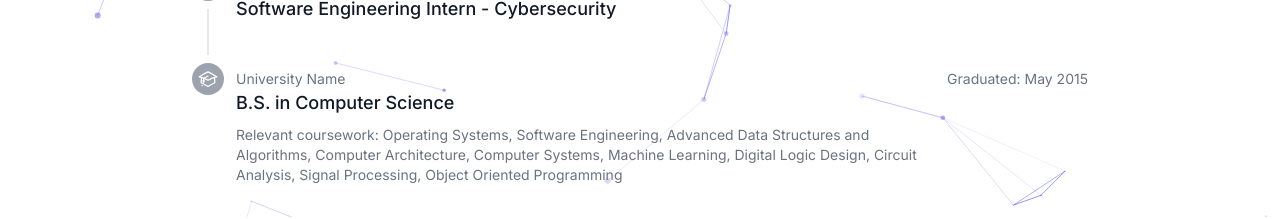
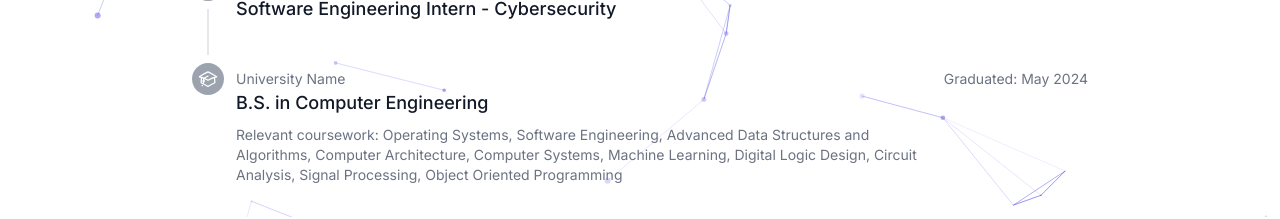
Before and after one commit to Flashy990/my-portfolio, a Next.js app: page /experience in a window 1280 px wide. Shown: the part 423-642 px from the top of the page. Built offline with nearby package versions, Linux system fonts and the light colour scheme.

Commit message:
Update experience page

```diff
--- a/app/experience/page.tsx
+++ b/app/experience/page.tsx
@@ -23,9 +23,9 @@ const experiences = [
     icon: BriefcaseIcon,
   },
   {
-    title: 'B.S. in Computer Science',
+    title: 'B.S. in Computer Engineering',
     company: 'University Name',
-    date: 'Graduated: May 2015',
+    date: 'Graduated: May 2024',
     description: 'Relevant coursework: Operating Systems, Software Engineering, Advanced Data Structures and Algorithms, Computer Architecture, Computer Systems, Machine Learning, Digital Logic Design, Circuit Analysis, Signal Processing, Object Oriented Programming',
     icon: AcademicCapIcon,
   },
```
